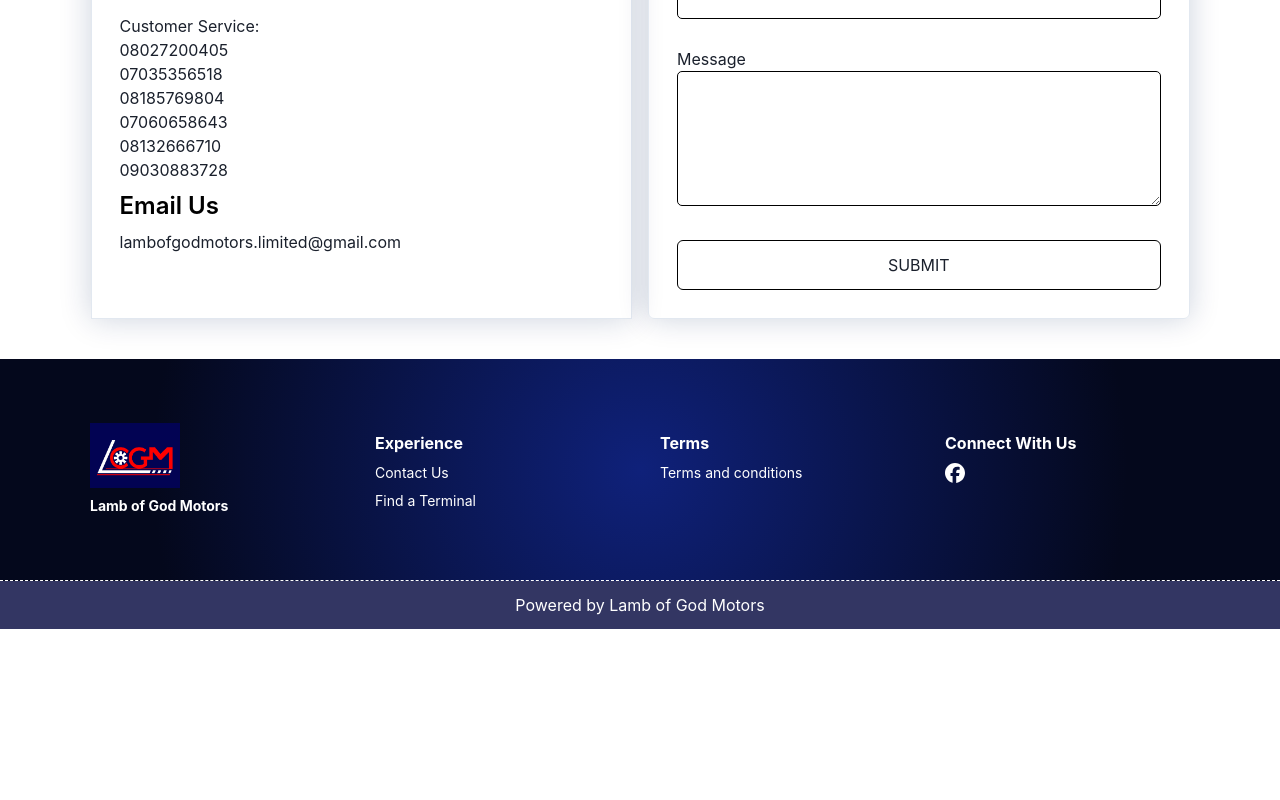
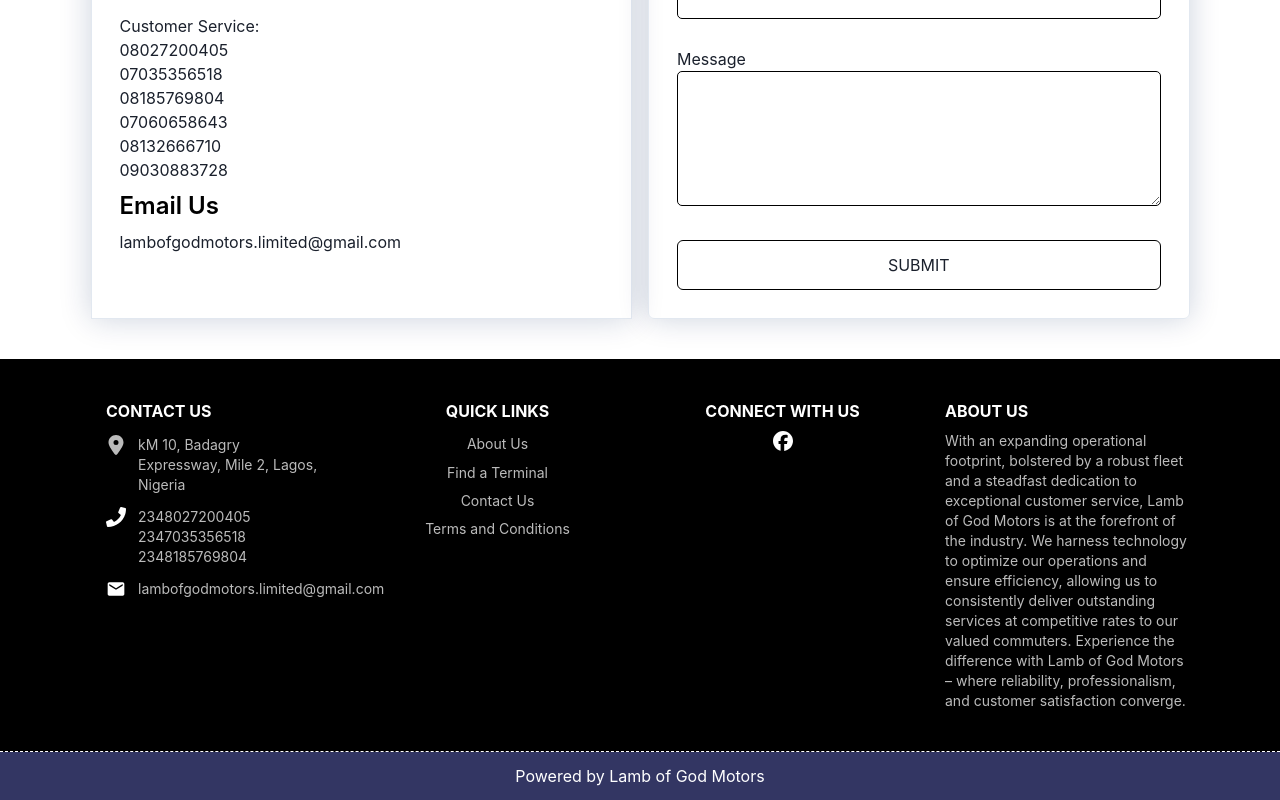
Before and after one commit to YhinkaDevOps/lambofgodmotors, a Next.js app: page /contact-us in a window 1280 px wide. Shown: the part 502-1302 px from the top of the page. Before the commit the page ends 1131 px from the top, so only its background shows below. Built offline with nearby package versions, Linux system fonts and the light colour scheme.

Commit message:
feat: landing page

```diff
--- a/package.json
+++ b/package.json
@@ -19,12 +19,13 @@
     "@fortawesome/react-fontawesome": "^0.2.0",
     "@splidejs/splide": "^4.1.4",
     "animate.css": "^4.1.1",
+    "aos": "^2.3.4",
     "framer-motion": "^10.18.0",
     "next": "14.0.4",
     "nodemailer": "^6.9.8",
     "react": "^18",
     "react-dom": "^18",
-    "react-icons": "^5.0.1",
+    "react-icons": "^5.3.0",
     "react-owl-carousel": "^2.3.3",
     "react-simple-typewriter": "^5.0.1",
     "react-toastify": "^10.0.5",
--- a/src/app/globals.css
+++ b/src/app/globals.css
@@ -171,6 +171,12 @@
   object-fit: cover;
 }
 
+.choose-image{
+  width: 100%;
+  aspect-ratio: 1;
+  object-fit: cover;
+}
+
 .testimonial-bg {
   background: rgb(23, 47, 164);
   background: radial-gradient(
--- a/src/components/About.js
+++ b/src/components/About.js
@@ -1,32 +1,58 @@
-import React from "react";
-// import styles from './about.module.css'
-import Image from "next/image";
+"use client";
+import React, { useEffect } from "react";
+import AOS from "aos";
+import "aos/dist/aos.css";
+import Link from "next/link";
 
 const About = () => {
+  useEffect(() => {
+    AOS.init();
+  }, []);
   return (
     <div className="w-full min-h-screen py-16 bg-[#f4f5f7] text-black">
       <div className="mx-auto max-w-[1100px] w-full grid sm:grid-cols-2 gap-8 px-4">
-        <div className="text-center shadow-md rounded-tl-[150px] rounded-tr-[50px]">
+        <div className="text-center ">
           <img
             className="about-image"
+            data-aos="flip-right"
+            data-aos-duration="1900"
             src="/assets/about-bg.jpg" // Path to the image in the `public` directory
             alt="about-bg"
           />
         </div>
-        <div className="flex flex-col gap-2 p-4 text-justify">
-          <p className="animate__animated animate__zoomIn">
+        <div className="flex flex-col gap-2 text-start text-[#666666]">
+          <h4
+            data-aos="fade-right"
+            data-aos-duration="1500"
+            className=" text-[#232323] text-3xl md:text-3xl font-bold mb-1"
+          >
+            ABOUT US
+          </h4>
+          <p
+            data-aos="fade-right"
+            data-aos-duration="1700"
+            className="text-justify"
+          >
             Welcome to Lamb of God Motors, a distinguished Nigerian inter-state
             transport division that stands as a premier provider of road
             transport solutions for individuals spanning Lagos, Warri, Benin
             City, and Onitsha.
           </p>
-          <p className="animate__animated animate__zoomIn">
+          <p
+            data-aos="fade-right"
+            data-aos-duration="1700"
+            className="text-justify"
+          >
             Our unwavering commitment lies in delivering dependable mobility
             services to commuters nationwide. At the heart of our operations is
             a dynamic and diverse workforce, led by a team of seasoned
             professionals with extensive expertise across various industries.
           </p>
-          <p className="animate__animated animate__zoomIn">
+          <p
+            data-aos="fade-right"
+            data-aos-duration="1700"
+            className="text-justify"
+          >
             With an expanding operational footprint, bolstered by a robust fleet
             and a steadfast dedication to exceptional customer service, Lamb of
             God Motors is at the forefront of the industry. We harness
@@ -36,6 +62,15 @@
             with Lamb of God Motors – where reliability, professionalism, and
             customer satisfaction converge.
           </p>
+          <Link href="/about" className="mt-3">
+            <button
+              data-aos="fade-right"
+              data-aos-duration="1770"
+              className="text-white font-semibold hover:opacity-70 bg-[#002244] px-9 py-3 md:px-10 md:py-4 rounded-md"
+            >
+              READ MORE
+            </button>
+          </Link>
         </div>
       </div>
     </div>
--- a/src/components/Footer.js
+++ b/src/components/Footer.js
@@ -1,68 +1,119 @@
 import React from "react";
 import Link from "next/link";
 import { FaFacebook } from "react-icons/fa6";
+import { FaLocationDot } from "react-icons/fa6";
+import { FaPhone } from "react-icons/fa";
+import { MdEmail } from "react-icons/md";
 
 const Footer = () => {
   return (
-    <div className=" min-h-[200px] footer-bg text-white px-4 py-10 md:py-16 border-dashed border-b-[1px] border-b-white">
+    <div className=" min-h-[200px] bg-black text-white px-4 py-10 md:py-10 border-dashed border-b-[1px] border-b-white">
       <div className="mx-auto max-w-[1100px] grid grid-cols-1 md:grid-cols-4 gap-8 md:gap-10 ">
-        <div>
-          <span className="hover:opacity-70 flex flex-col gap-2 items-start flex-shrink-0">
-            <img
-              src="/assets/nav-logo.png"
-              className="h-[65px]"
-              alt="footer_logo"
-            />
+        <div className="flex flex-col md:px-4 gap-3">
+          <button className="font-bold hover:opacity-70 flex text-start gap-2">
+            CONTACT US
+          </button>
+          <div className="flex gap-3 items-start text-[#bbbbbb] text-sm">
+            <button className="flex-shrink-0">
+              <FaLocationDot size={20} />
+            </button>
 
-            <span className="font-bold text-sm">Lamb of God Motors</span>
-          </span>
+            <div>
+              <p>kM 10, Badagry Expressway, Mile 2, Lagos, Nigeria</p>
+            </div>
+          </div>
+
+          <div className="flex gap-3 items-start ">
+            <button className="flex-shrink-0">
+              <FaPhone size={20} />
+            </button>
+
+            <div className="text-[#bbbbbb] text-sm">
+              <p>2348027200405</p>
+              <p>2347035356518</p>
+              <p>2348185769804</p>
+              <p></p>
+            </div>
+          </div>
+
+          <div className="flex gap-3 items-start ">
+            <button className="flex-shrink-0">
+              <MdEmail size={20} />
+            </button>
+
+            <div>
+              <p className="text-[#bbbbbb] text-sm">
+                lambofgodmotors.limited@gmail.com
+              </p>
+            </div>
+          </div>
         </div>
 
         {/* Contact us */}
-        <div className="pt-2 flex flex-col gap-2">
-          <h3 className="font-bold">Experience</h3>
+        <div className="flex flex-col gap-2 lg:items-center">
+          <h3 className="font-bold">QUICK LINKS</h3>
 
           {/* <span className="text-sm">
             https://chimkasimmatransportservices.vercel.app/
           </span> */}
+          <Link href="/about">
+            <button className="text-[#bbbbbb] text-sm hover:opacity-70 hover:underline inline-block">
+              About Us
+            </button>
+          </Link>
+          <Link href="/services">
+            <button className="text-[#bbbbbb] hover:opacity-70 text-sm flex items-center flex-shrink-0 hover:underline">
+              Find a Terminal
+            </button>
+          </Link>
           <Link href="/contact-us">
-            <button className="hover:opacity-70 text-sm flex items-center flex-shrink-0 hover:underline">
+            <button className="text-[#bbbbbb] hover:opacity-70 text-sm flex items-center flex-shrink-0 hover:underline">
               Contact Us
             </button>
           </Link>
-
-          <Link href="/terminals">
-            <button className="hover:opacity-70 text-sm flex items-center flex-shrink-0 hover:underline">
-              Find a Terminal
+          <Link href="/terms">
+            <button className="text-[#bbbbbb] hover:opacity-70 text-sm flex items-center flex-shrink-0 hover:underline">
+              Terms and Conditions
             </button>
           </Link>
+          {/* <Link href="/privacy-policy">
+            <button className="text-[#bbbbbb] hover:opacity-70 text-sm flex items-center flex-shrink-0 hover:underline">
+              Privacy Policy
+            </button>
+          </Link> */}
+        </div>
+
+        {/* Social Links */}
+        <div className="flex flex-col gap-2 lg:items-center">
+          <h1 className="font-bold">CONNECT WITH US</h1>
+          <div className="flex flex-row gap-3">
+            <button className="hover:opacity-70">
+              <Link href="https://web.facebook.com/profile.php?id=100057420880407">
+                <FaFacebook size={20} />
+              </Link>
+            </button>
+          </div>
         </div>
 
         {/* Useful links */}
-        <div className="pt-2 flex flex-col gap-2">
-          <h1 className="font-bold">Terms</h1>
-          <Link href="/terms">
-            <button className="hover:opacity-70 text-sm flex items-center flex-shrink-0  hover:underline">
-              Terms and conditions
-            </button>
-          </Link>
+        <div className=" flex flex-col gap-2">
+          <h1 className="font-bold">ABOUT US</h1>
+          <p className="text-[#bbbbbb] text-sm">
+            With an expanding operational footprint, bolstered by a robust fleet
+            and a steadfast dedication to exceptional customer service, Lamb of
+            God Motors is at the forefront of the industry. We harness
+            technology to optimize our operations and ensure efficiency,
+            allowing us to consistently deliver outstanding services at
+            competitive rates to our valued commuters. Experience the difference
+            with Lamb of God Motors – where reliability, professionalism, and
+            customer satisfaction converge.
+          </p>
+
           {/* <Link href="#">
             <button className="hover:opacity-70 text-sm flex items-center flex-shrink-0 hover:underline">
               Privacy policy
             </button>
           </Link> */}
-        </div>
-
-        {/* Social Links */}
-        <div className="pt-2 flex flex-col gap-2">
-          <h1 className="font-bold">Connect With Us</h1>
-          <div className="flex flex-row gap-3">
-            <button className="hover:opacity-70">
-              <Link href="https://web.facebook.com/p/Lamb-of-God-Motors-100063705652143/?_rdc=1&_rdr">
-                <FaFacebook size={20} />
-              </Link>
-            </button>
-          </div>
         </div>
       </div>
     </div>
```
Also changed, not shown: src/components/Choose.jsx (+35 -16 lines), src/components/Gallery.js (+38 -35 lines), src/components/Services.js (+28 -8 lines), src/components/Testimonials.js (+17 -15 lines), 1 other file (tests, documents, lock files or other folders).
